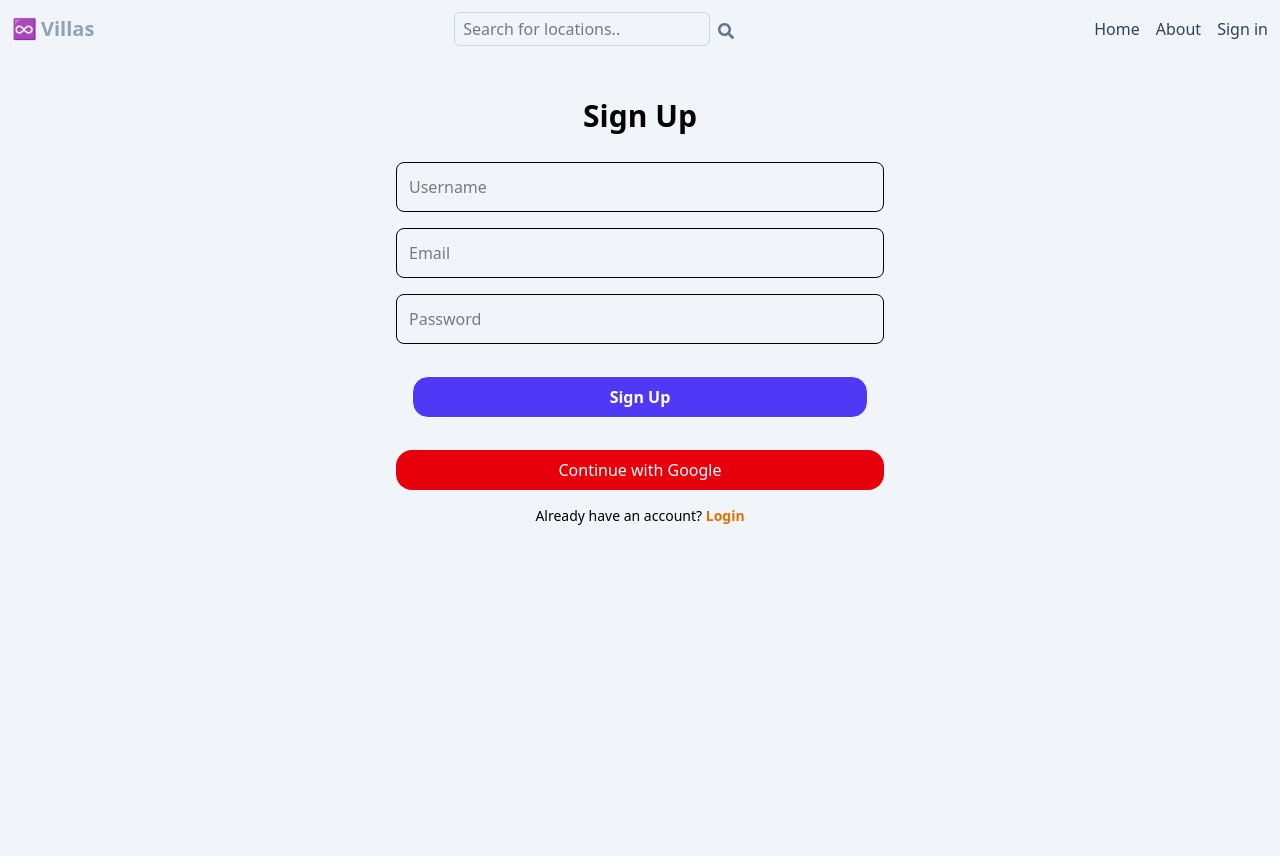
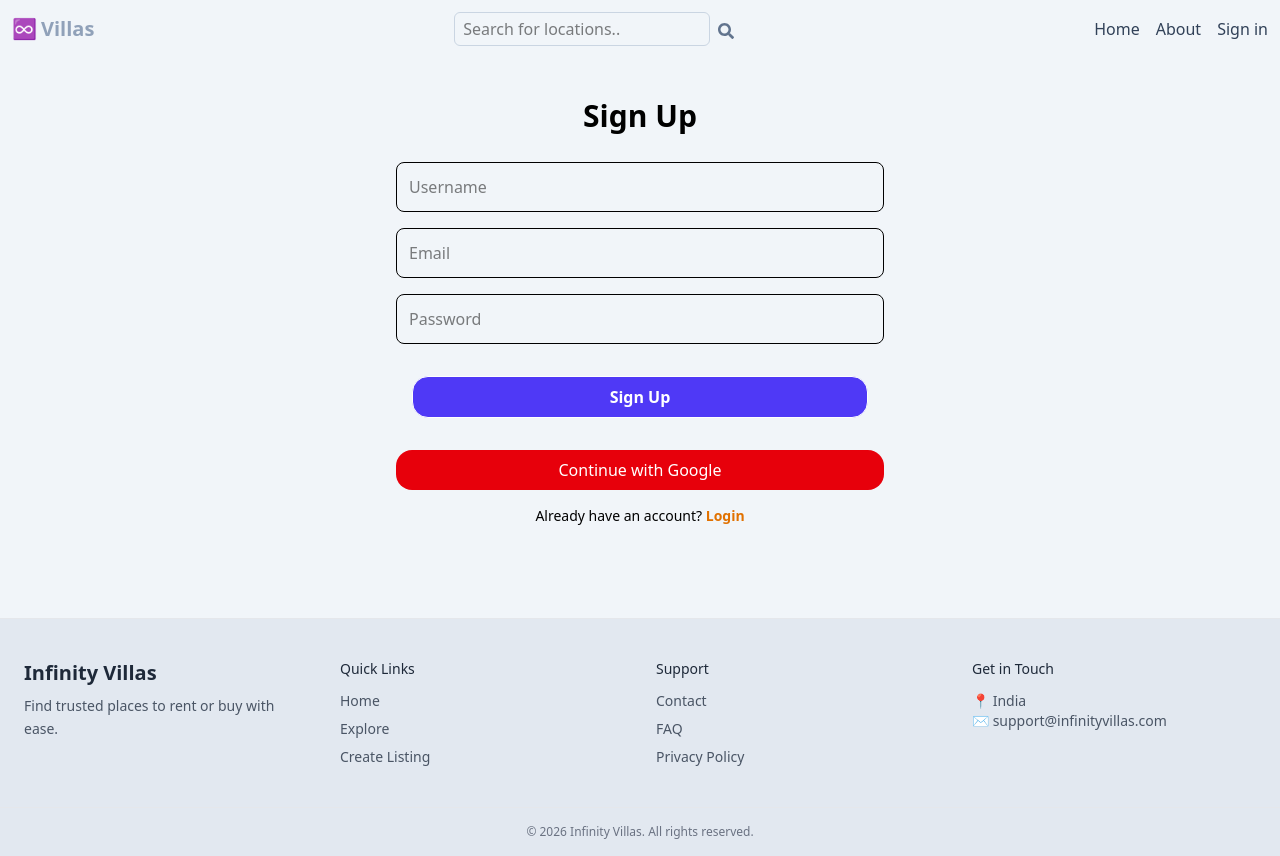
Before and after one commit to ManojK1405/Real_Estate_Booking, a React app in the folder Frontend/: page /sign-up in a window 1280 px wide. Before the commit the page ends 800 px from the top, so only its background shows below. Built offline with nearby package versions, Linux system fonts and the light colour scheme; no server answers; the HTML template or start-up script is replaced by a standard one.

Commit message:
Complete Footer and Minor Updates

```diff
--- a/Frontend/src/App.jsx
+++ b/Frontend/src/App.jsx
@@ -11,6 +11,7 @@ import CreateListing from './pages/CreateListing.jsx';
 import UpdateListing from './pages/UpdateListing.jsx';
 import Listing from './pages/Listing.jsx'
 import ContactDetails from './pages/ContactDetails.jsx';
+import Footer from './components/Footer.jsx'
 
 
 
@@ -31,6 +32,7 @@ function App() {
       <Route path="/sign-in" element={<SignIn />} />
       <Route path="/sign-up" element={<SignUp />} />
     </Routes>
+  <Footer />
   </BrowserRouter>
 }
 
--- /dev/null
+++ b/Frontend/src/components/Footer.jsx
@@ -0,0 +1,85 @@
+import { Link } from 'react-router-dom';
+
+const Footer = () => {
+  return (
+    <footer className="mt-20 border-t border-gray-200 bg-slate-200">
+      <div className="max-w-7xl mx-auto px-6 py-10 grid gap-8
+        sm:grid-cols-2 md:grid-cols-4 text-sm text-gray-600">
+
+        {/* BRAND */}
+        <div>
+          <h2 className="text-xl font-semibold text-gray-800 mb-2">
+            Infinity Villas
+          </h2>
+          <p className="leading-relaxed">
+            Find trusted places to rent or buy with ease.
+          </p>
+        </div>
+
+        {/* QUICK LINKS */}
+        <div>
+          <h3 className="text-gray-800 font-medium mb-3">
+            Quick Links
+          </h3>
+          <ul className="space-y-2">
+            <li>
+              <Link to="/" className="hover:text-gray-900">
+                Home
+              </Link>
+            </li>
+            <li>
+              <Link to="/search" className="hover:text-gray-900">
+                Explore
+              </Link>
+            </li>
+            <li>
+              <Link to="/create-listing" className="hover:text-gray-900">
+                Create Listing
+              </Link>
+            </li>
+          </ul>
+        </div>
+
+        {/* SUPPORT */}
+        <div>
+          <h3 className="text-gray-800 font-medium mb-3">
+            Support
+          </h3>
+          <ul className="space-y-2">
+            <li>
+              <Link to="/contact" className="hover:text-gray-900">
+                Contact
+              </Link>
+            </li>
+            <li>
+              <Link to="/faq" className="hover:text-gray-900">
+                FAQ
+              </Link>
+            </li>
+            <li>
+              <Link to="/privacy" className="hover:text-gray-900">
+                Privacy Policy
+              </Link>
+            </li>
+          </ul>
+        </div>
+
+        {/* CONTACT */}
+        <div>
+          <h3 className="text-gray-800 font-medium mb-3">
+            Get in Touch
+          </h3>
+          <p>📍 India</p>
+          <p>✉ support@infinityvillas.com</p>
+        </div>
+      </div>
+
+      {/* BOTTOM */}
+      <div className="text-center text-xs text-gray-500 py-4 border-t border-gray-200">
+        © {new Date().getFullYear()} Infinity Villas. All rights reserved.
+      </div>
+    </footer>
+  );
+};
+
+export default Footer;
--- a/Frontend/src/pages/Listing.jsx
+++ b/Frontend/src/pages/Listing.jsx
@@ -66,7 +66,7 @@ const Listing = () => {
 
         {/* ================= IMAGE SECTION ================= */}
         <div>
-          <div className="relative h-[420px] rounded-2xl overflow-hidden shadow-lg">
+          <div className="relative h-105 rounded-2xl overflow-hidden shadow-lg">
             <img
               src={listing.imageUrls[currentImage]}
               alt="listing"
```
